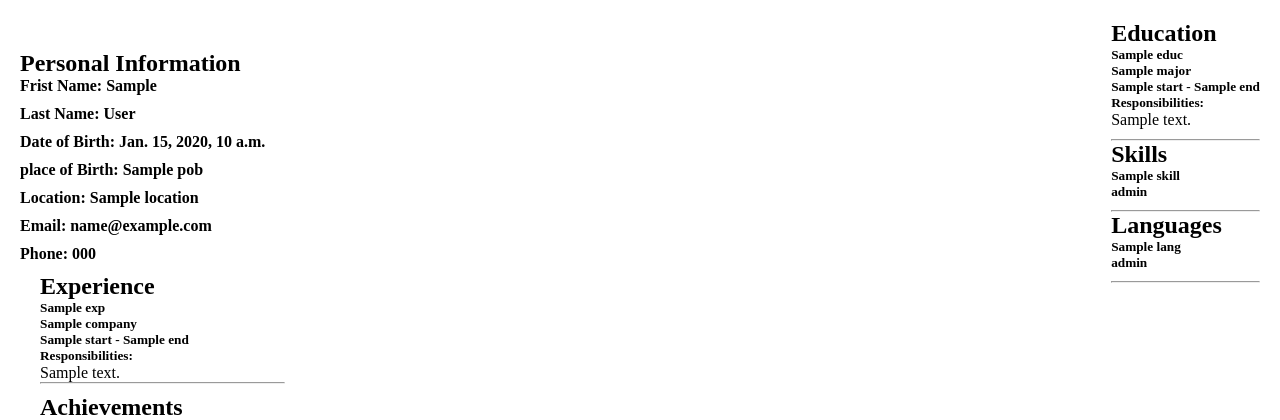
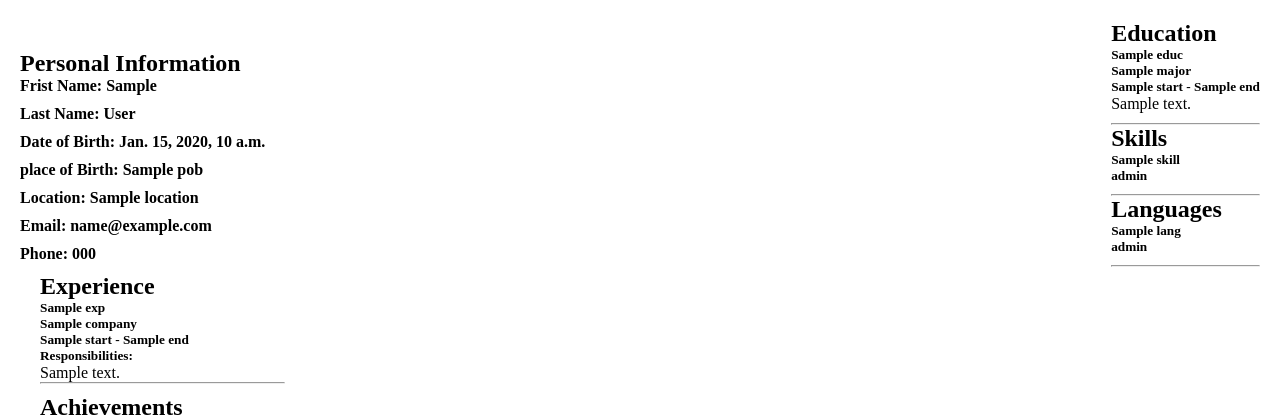
Before and after one commit to miclemabasie/Resume-Generator, a Django app: template templates/pdf_templates/template_1.html in a window 1280 px wide. Shown: the part 165-585 px from the top of the page. Run offline with Django 3.2, Linux system fonts and the light colour scheme; the template is opened without the code that fills it: most values are stand-ins (such as "Sample title", 1, 10 or a date in 2020).

Commit message:
updated template

```diff
--- a/templates/pdf_templates/template_1.html
+++ b/templates/pdf_templates/template_1.html
@@ -195,7 +195,6 @@
                         <h5><strong>{{educ.title}}</strong></h5>
                         <h5>{{educ.major}}</h5>
                         <h5>{{educ.start}} - {{educ.end}}</h5>
-                        <h5>Responsibilities:</h5>
                         <p class="exp-desc">{{educ.description}}</p>
                     </li>
                     <hr>
```
